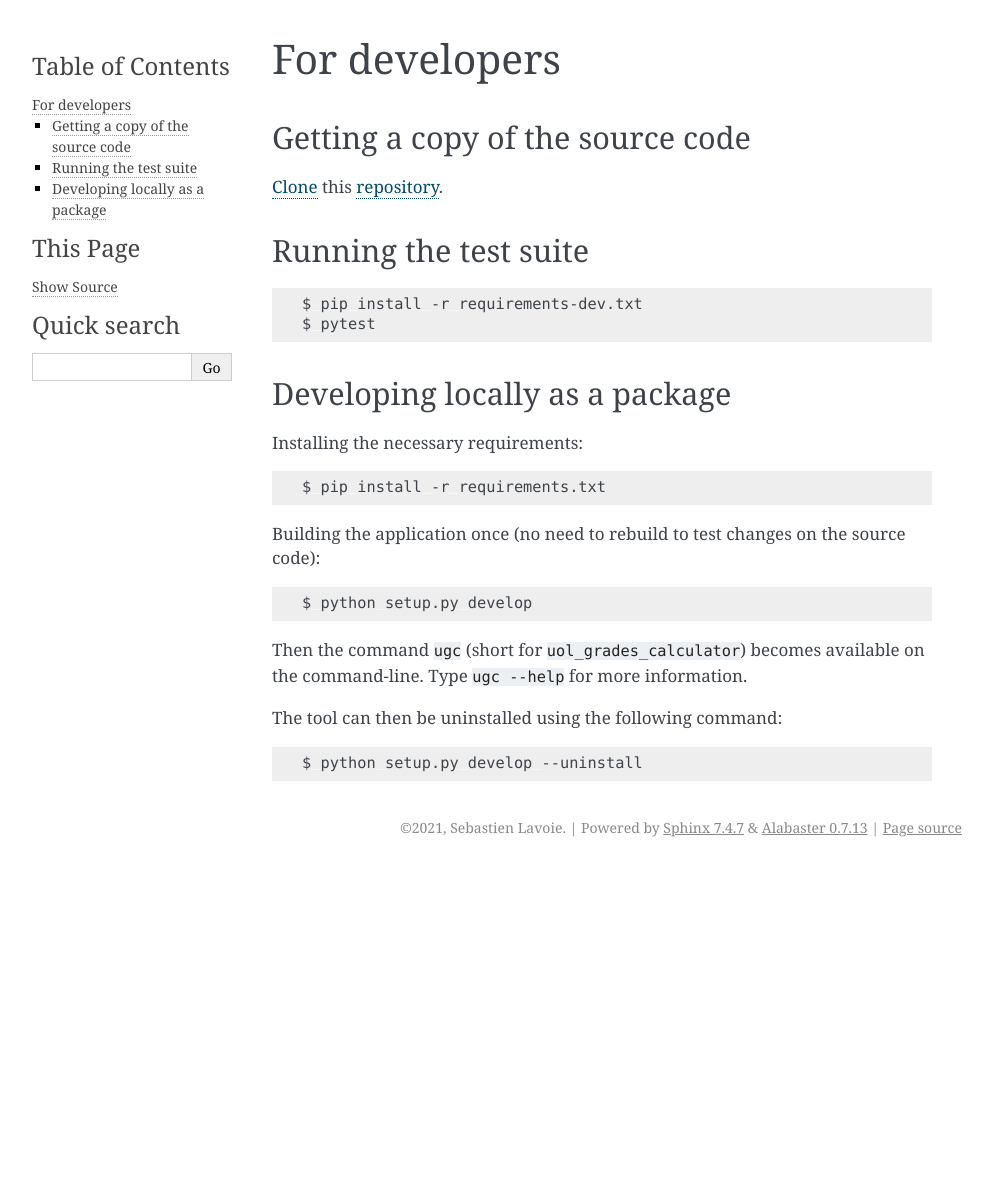
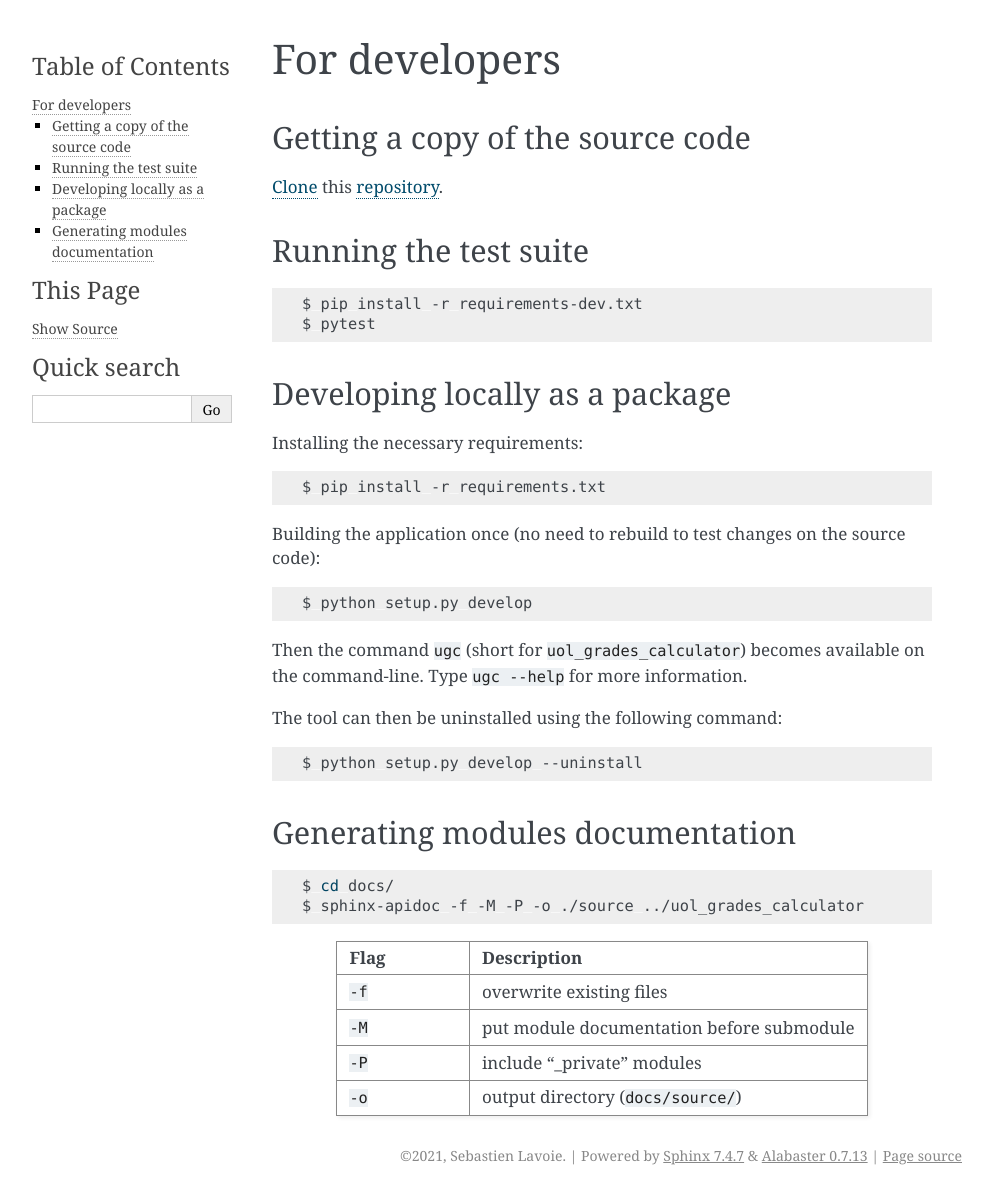
Before and after one commit to sglavoie/uol-grades-calculator, a Sphinx documentation site: the page built from docs/developers.rst, in a window 1280 px wide. Shown: the whole page, without its empty margins (148-1141 px from the left). Built offline with Sphinx 7.4.7, drawn with Linux system fonts in a browser that asks for light colours; before the commit the page ends 900 px from its top, so only the background shows below that.

Commit message:
Docs: document modules docs generation

```diff
--- a/docs/developers.rst
+++ b/docs/developers.rst
@@ -40,3 +40,28 @@
 .. code-block:: bash
 
     $ python setup.py develop --uninstall
+
+
+Generating modules documentation
+--------------------------------
+
+.. code-block:: bash
+
+    $ cd docs/
+    $ sphinx-apidoc -f -M -P -o ./source ../uol_grades_calculator
+
+
+.. list-table::
+   :widths: 25 75
+   :header-rows: 1
+
+   * - Flag
+     - Description
+   * - ``-f``
+     - overwrite existing files
+   * - ``-M``
+     - put module documentation before submodule
+   * - ``-P``
+     - include "_private" modules
+   * - ``-o``
+     - output directory (``docs/source/``)
```
